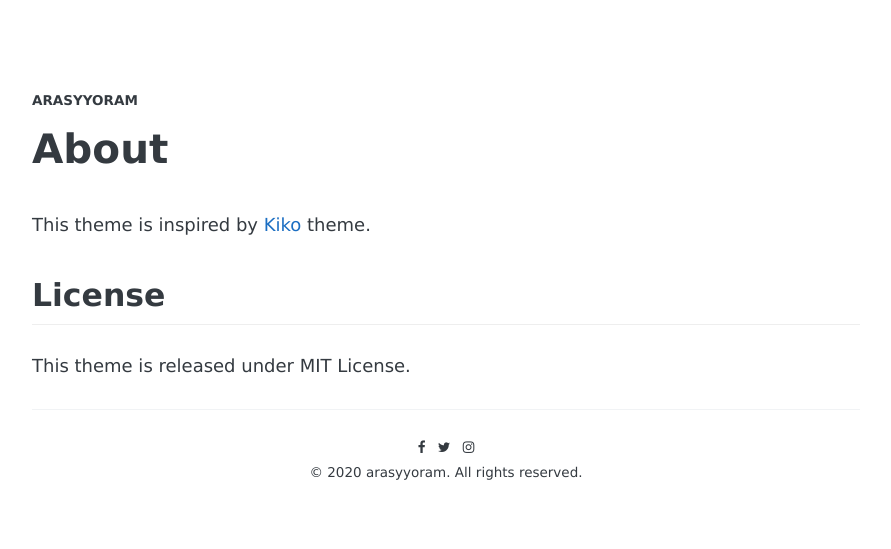
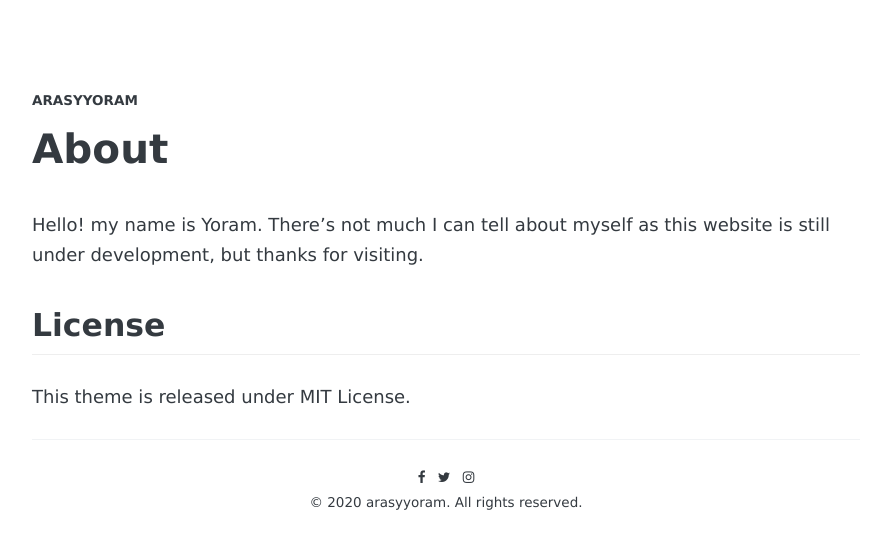
Before and after one commit to arasyyoram/arasyyoram.github.io, a Jekyll site: the page built from about.md, in a window 1280 px wide. Shown: the top 549 px of the page, without its empty margins (194-1085 px from the left). Built offline with Jekyll 4.4.1, drawn with Linux system fonts in a browser that asks for light colours; some web fonts are replaced.

Commit message:
Update about.md

```diff
--- a/about.md
+++ b/about.md
@@ -3,7 +3,7 @@ title: About
 permalink: /about/
 ---
 
-This theme is inspired by [Kiko](http://github.com/gfjaru/Kiko) theme.
+Hello! my name is Yoram. There's not much I can tell about myself as this website is still under development, but thanks for visiting.
 
 ## License
 
```
